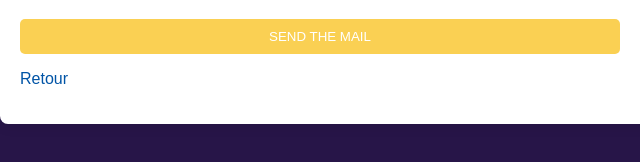
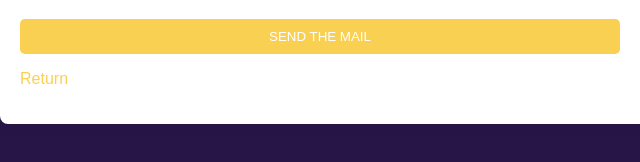
Before and after one commit to Caelum1234/caelum1234.github.io, a plain HTML site: page form.html in a window 1280 px wide. Shown: the part 622-784 px from the top of the page, 0-640 px from the left. Drawn offline with Linux system fonts and the light colour scheme.

Commit message:
bouton return

```diff
--- a/form.html
+++ b/form.html
@@ -36,7 +36,7 @@
 			</form>
 
 			<p>
-				<a class="et-rotate" et-in="flipInBottom delay500" et-out="flipOutTop">Retour</a><br>
+				<a href="index.html">Return</a><br>
 			</p>
 		</div>
 	</div>
```
